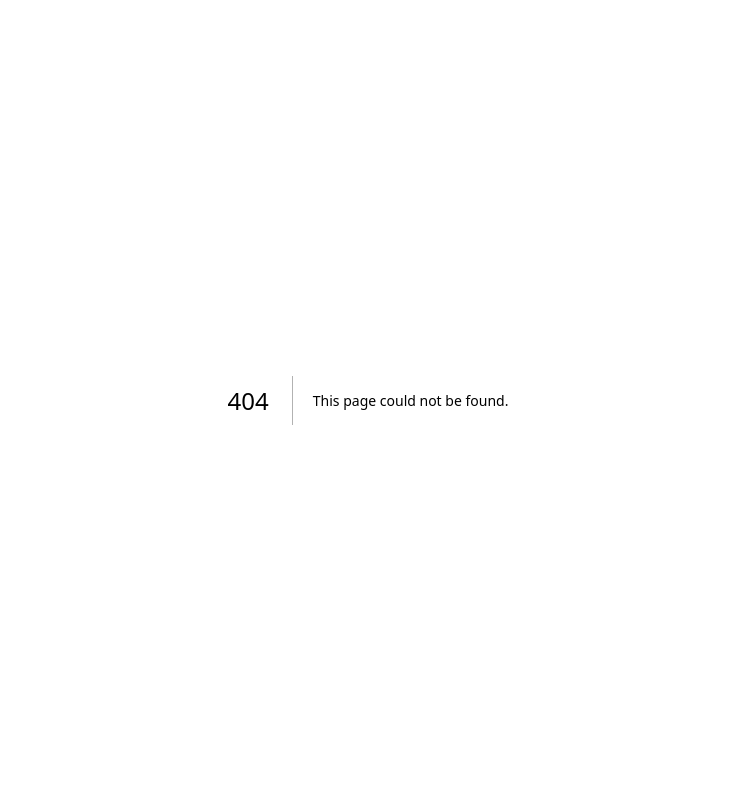
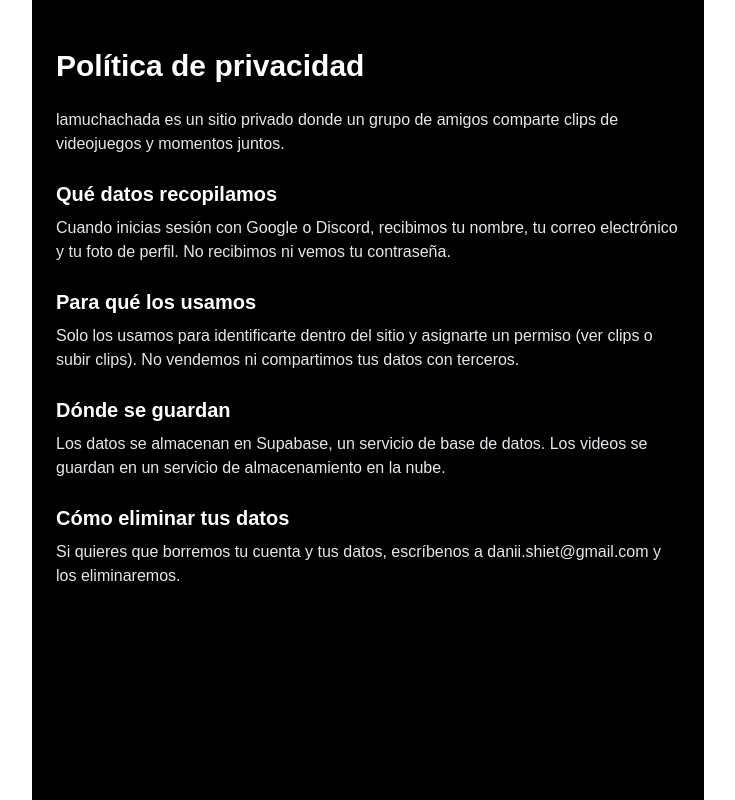
Before and after one commit to KiddDanii254/lamuchachada, a Next.js app: page /privacidad in a window 1280 px wide. Before the commit this address had no page. Shown: the whole page, without its empty margins (272-1007 px from the left). Built offline with nearby package versions, Linux system fonts and the light colour scheme.

Commit message:
agrego pagina de privacidad

```diff
--- /dev/null
+++ b/app/privacidad/page.tsx
@@ -0,0 +1,52 @@
+export const metadata = {
+  title: "Política de privacidad - lamuchachada",
+};
+
+export default function Privacidad() {
+  return (
+    <main className="mx-auto min-h-screen max-w-2xl bg-black px-6 py-12 text-gray-200">
+      <h1 className="mb-6 text-3xl font-bold text-white">
+        Política de privacidad
+      </h1>
+
+      <p className="mb-4">
+        lamuchachada es un sitio privado donde un grupo de amigos comparte
+        clips de videojuegos y momentos juntos.
+      </p>
+
+      <h2 className="mb-2 mt-6 text-xl font-semibold text-white">
+        Qué datos recopilamos
+      </h2>
+      <p className="mb-4">
+        Cuando inicias sesión con Google o Discord, recibimos tu nombre, tu
+        correo electrónico y tu foto de perfil. No recibimos ni vemos tu
+        contraseña.
+      </p>
+
+      <h2 className="mb-2 mt-6 text-xl font-semibold text-white">
+        Para qué los usamos
+      </h2>
+      <p className="mb-4">
+        Solo los usamos para identificarte dentro del sitio y asignarte un
+        permiso (ver clips o subir clips). No vendemos ni compartimos tus datos
+        con terceros.
+      </p>
+
+      <h2 className="mb-2 mt-6 text-xl font-semibold text-white">
+        Dónde se guardan
+      </h2>
+      <p className="mb-4">
+        Los datos se almacenan en Supabase, un servicio de base de datos. Los
+        videos se guardan en un servicio de almacenamiento en la nube.
+      </p>
+
+      <h2 className="mb-2 mt-6 text-xl font-semibold text-white">
+        Cómo eliminar tus datos
+      </h2>
+      <p className="mb-4">
+        Si quieres que borremos tu cuenta y tus datos, escríbenos a
+        danii.shiet@gmail.com y los eliminaremos.
+      </p>
+    </main>
+  );
+}
--- /dev/null
+++ b/lib/supabase.ts
@@ -0,0 +1,6 @@
+import { createClient } from "@supabase/supabase-js";
+
+export const supabase = createClient(
+  process.env.NEXT_PUBLIC_SUPABASE_URL!,
+  process.env.NEXT_PUBLIC_SUPABASE_PUBLISHABLE_KEY!
+);
--- a/package.json
+++ b/package.json
@@ -9,6 +9,7 @@
     "lint": "eslint"
   },
   "dependencies": {
+    "@supabase/supabase-js": "^2.117.3",
     "next": "16.4.0",
     "react": "19.3.0",
     "react-dom": "19.3.0"
```
Also changed, not shown: 1 other file (tests, documents, lock files or other folders).
